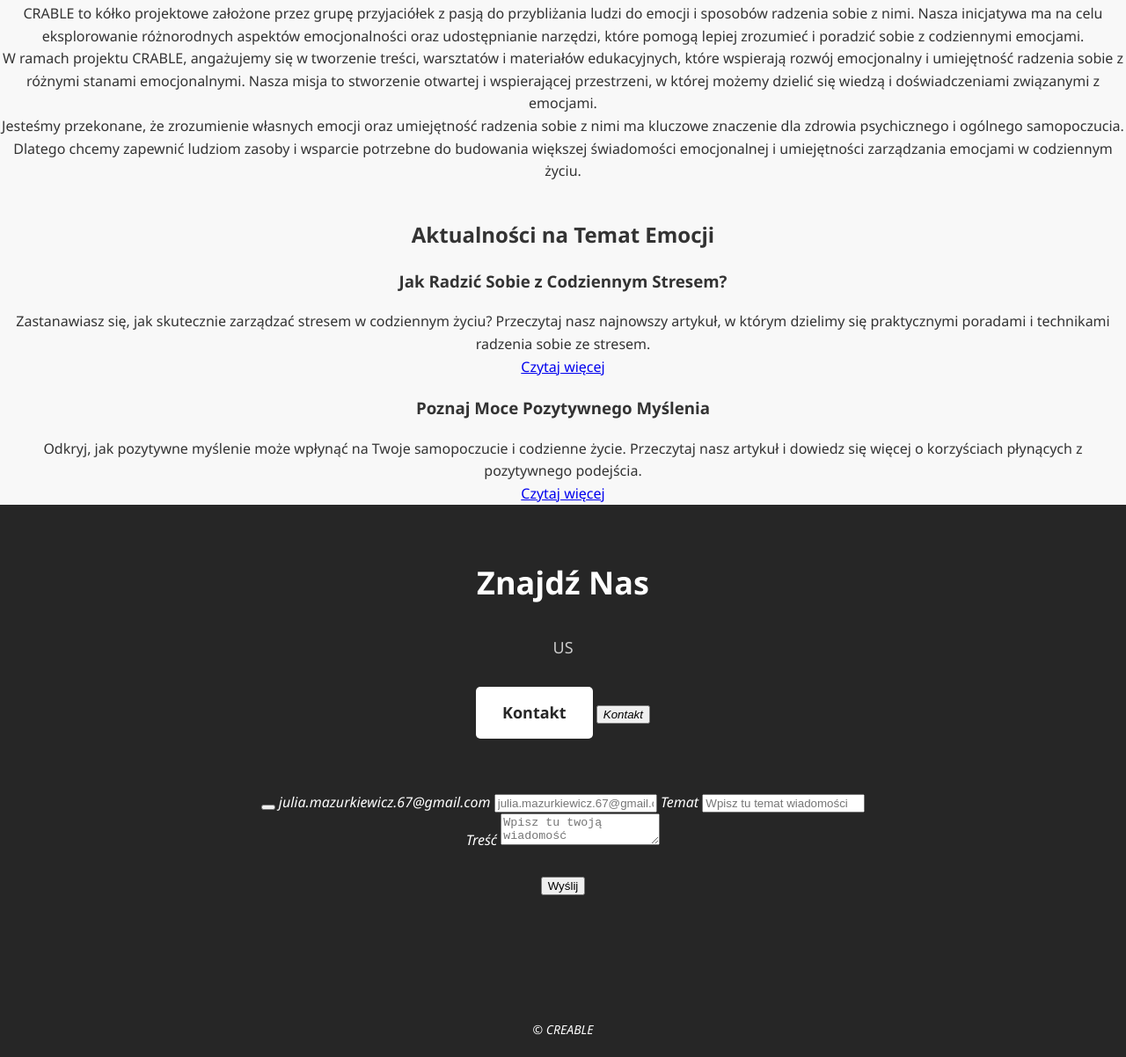
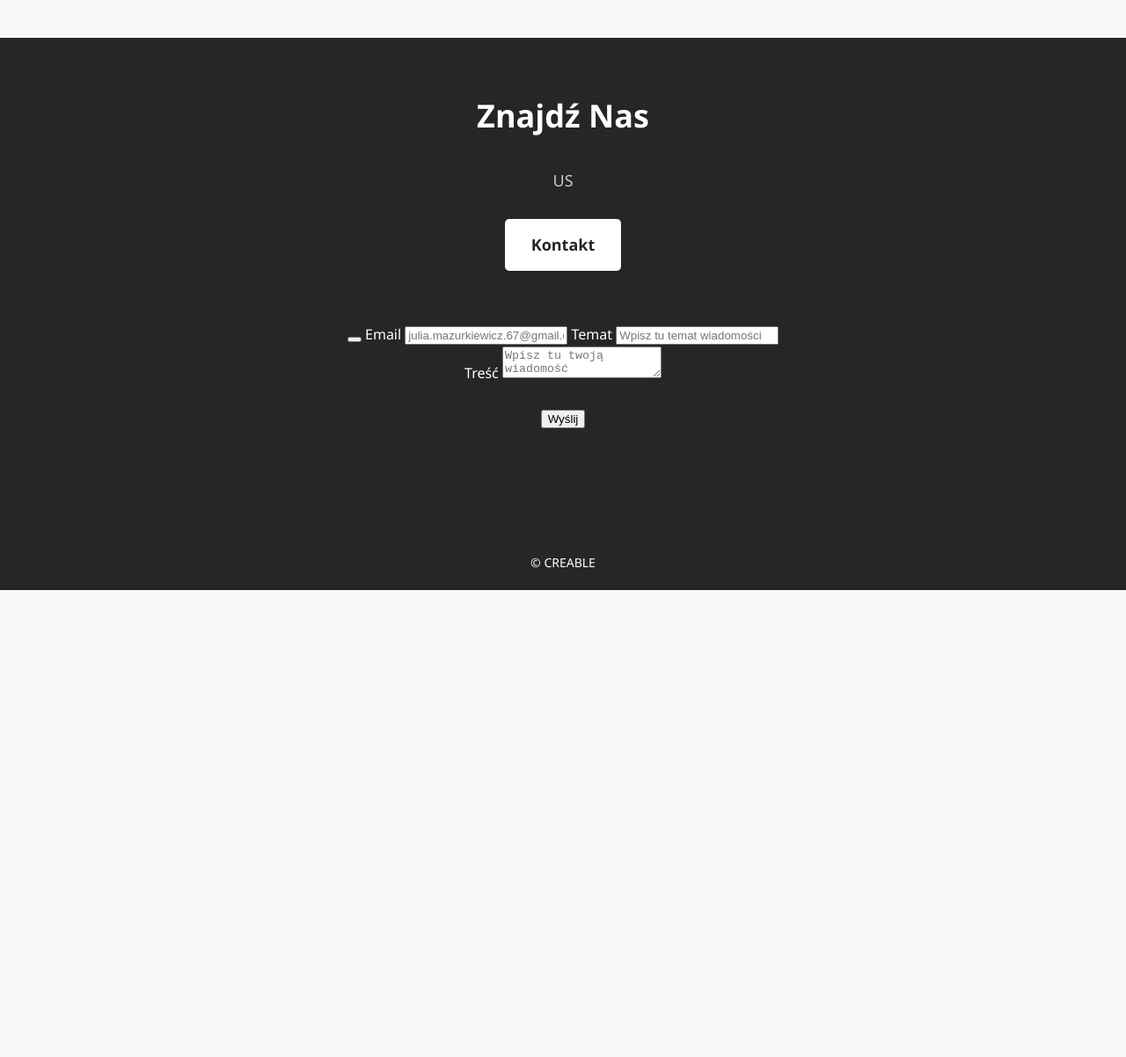
Before and after one commit to sthwby/CREABLE, a plain HTML site: page index.html in a window 1280 px wide. Shown: the part 1085-2287 px from the top of the page at 88% size. After the commit the page ends 1756 px from the top, so only its background shows below. Drawn offline with Linux system fonts and the light colour scheme.

Commit message:
Update index.html
naprawa formularza

```diff
--- a/index.html
+++ b/index.html
@@ -3,87 +3,61 @@
 <head>
     <meta charset="UTF-8">
     <meta name="viewport" content="width=device-width, initial-scale=1.0">
-        <title> CREABLE </title>
+    <title>CREABLE</title>
     <link rel="stylesheet" href="style.css">
 </head>
 <body>
 
 <header>
     <nav>
-
         <ul class="menu">
-                    <li><a href="#"> Strona Główna </a></li>
-                    <li><a href="#"> Projekty </a></li>
-                    <li><a href="#"> O Nas </a></li>
-                    <li><a href="#"> Znajdź Nas </a></li>
+            <li><a href="#">Strona Główna</a></li>
+            <li><a href="#">Projekty</a></li>
+            <li><a href="#">O Nas</a></li>
+            <li><a href="#">Znajdź Nas</a></li>
         </ul>
     </nav>
 </header>
+
 <section class="hero">
-            <img src="images/IMG_5132.jpg">
-            <h1> Exploruj emocje z CREBLE! </h1>
-            <p> Odkryj różnorodne aspekty emocji i znajdź narzędzia, które pomogą Ci radzić sobie z nimi. CREABLE to miejsce, w którym przybliżamy ludzi do świata emocji i wspieramy ich w rozwijaniu świadomości oraz umiejętności zarządzania nimi </p>
-            <a href="#emotion-news" class="cta-button"> Aktualności z Emocjami </a>
+    <img src="images/IMG_5132.jpg" alt="Hero Image">
+    <h1>Exploruj emocje z CREABLE!</h1>
+    <p>Odkryj różnorodne aspekty emocji i znajdź narzędzia, które pomogą Ci radzić sobie z nimi. CREABLE to miejsce, w którym przybliżamy ludzi do świata emocji i wspieramy ich w rozwijaniu świadomości oraz umiejętności zarządzania nimi.</p>
+    <a href="#emotion-news" class="cta-button">Aktualności z Emocjami</a>
 </section>
+
 <section class="services">
     <h2>Projekty</h2>
     <div class="service">
         <img src="service1.jpg" alt="Service 1">
         <h3>Analizy i Plany Projektowe</h3>
-                <p>
-
-                </p>
+        <p></p>
     </div>
 </section>
+
 <section class="about">
     <h2>O Projekcie CRABLE</h2>
-            <p>
-                CRABLE to kółko projektowe założone przez grupę przyjaciółek z pasją do przybliżania ludzi do emocji i sposobów radzenia sobie z nimi. Nasza inicjatywa ma na celu eksplorowanie różnorodnych aspektów emocjonalności oraz udostępnianie narzędzi, które pomogą lepiej zrozumieć i poradzić sobie z codziennymi emocjami.
-            </p>
-            <p>
-                W ramach projektu CRABLE, angażujemy się w tworzenie treści, warsztatów i materiałów edukacyjnych, które wspierają rozwój emocjonalny i umiejętność radzenia sobie z różnymi stanami emocjonalnymi. Nasza misja to stworzenie otwartej i wspierającej przestrzeni, w której możemy dzielić się wiedzą i doświadczeniami związanymi z emocjami.
-            </p>
-            <p>
-                Jesteśmy przekonane, że zrozumienie własnych emocji oraz umiejętność radzenia sobie z nimi ma kluczowe znaczenie dla zdrowia psychicznego i ogólnego samopoczucia. Dlatego chcemy zapewnić ludziom zasoby i wsparcie potrzebne do budowania większej świadomości emocjonalnej i umiejętności zarządzania emocjami w codziennym życiu.
-            </p>
+    <!-- ... (Your existing content) ... -->
 </section>
+
 <section class="emotion-news">
-            <h2>Aktualności na Temat Emocji</h2>
-            <div class="news-article">
-                <h3>Jak Radzić Sobie z Codziennym Stresem?</h3>
-                <p>
-                    Zastanawiasz się, jak skutecznie zarządzać stresem w codziennym życiu? Przeczytaj nasz najnowszy artykuł, w którym dzielimy się praktycznymi poradami i technikami radzenia sobie ze stresem.
-                </p>
-                <a href="article1.html">Czytaj więcej</a>
-            </div>
-            <div class="news-article">
-                <h3>Poznaj Moce Pozytywnego Myślenia</h3>
-                <p>
-                    Odkryj, jak pozytywne myślenie może wpłynąć na Twoje samopoczucie i codzienne życie. Przeczytaj nasz artykuł i dowiedz się więcej o korzyściach płynących z pozytywnego podejścia.
-                </p>
-                <a href="article2.html">Czytaj więcej</a>
-            </div>
+    <!-- ... (Your existing content) ... -->
 </section>
+
 <section class="contact">
     <h2>Znajdź Nas</h2>
-            <p>
-                US
-            </p>
-            <a href="#" class="cta-button">Kontakt</a>
-            <button id="open-contact-btn" class="about-link">
-                <i class="fa fa-envelope-o" aria-hidden="true"></span>
-                Kontakt
-              </button>
+    <p>US</p>
+    <a href="#" class="cta-button" id="open-contact-btn">Kontakt</a>
 
     <div id="contact" class="contact">
         <div class="contact-content">
             <form class="emailForm" action="emailform.php" method="post">
                 <button type="button" id="close-contact-btn" class="close-btn">
-                            <i class="fa fa-times close-form" aria-hidden="true"></span>
+                    <i class="fa fa-times close-form" aria-hidden="true"></i>
                 </button>
                 <label>
-                            julia.mazurkiewicz.67@gmail.com
-                            <input name="from" placeholder="julia.mazurkiewicz.67@gmail.coml">
+                    Email
+                    <input name="from" placeholder="julia.mazurkiewicz.67@gmail.com">
                 </label>
                 <label>
                     Temat
@@ -94,24 +68,18 @@
                     Treść
                 </label>
                 <textarea name="message" id="inp-message" placeholder="Wpisz tu twoją wiadomość"></textarea>
-                          <div class="g-recaptcha" data-sitekey="6Lc9_xMUAAAAAFPVNhvDKb9lMXHGI4o7-zhqkTgL"></div><br>
+                <div class="g-recaptcha" data-sitekey="YOUR_RECAPTCHA_SITE_KEY"></div><br>
                 <button class="emailFormSubmit" name="submit" type="submit">Wyślij</button>
-
                 <div class="emailFormAlert"></div>
             </form>
-
-
         </div>
     </div>
+</section>
+
+<footer>
+    <p>&copy; CREABLE</p>
+</footer>
+
 <script src='https://www.google.com/recaptcha/api.js'></script>
-              <div class="g-recaptcha" data-sitekey="6LcgRBkUXXXXXPtgjgrIu07g1zRovUGvRcbEVzG5"></div>
-        </section>
-        <footer>
-            <p>
-                &copy; CREABLE
-            </p>
-        </footer>
 </body>
 </html>
-    </body>
-</html>
```
Lines whose indentation alone changed are shown as unchanged.
